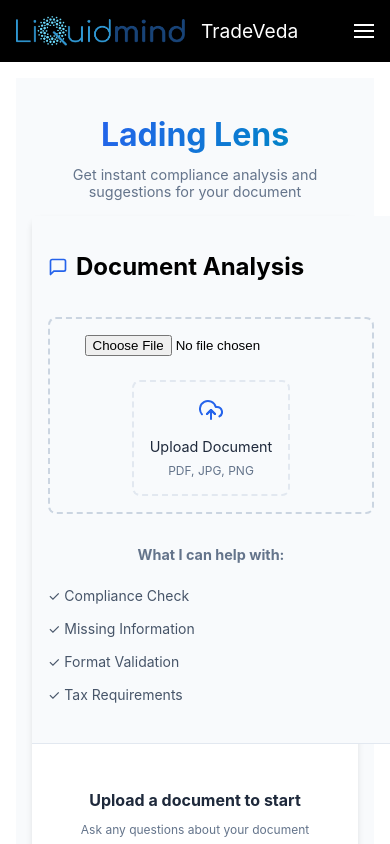
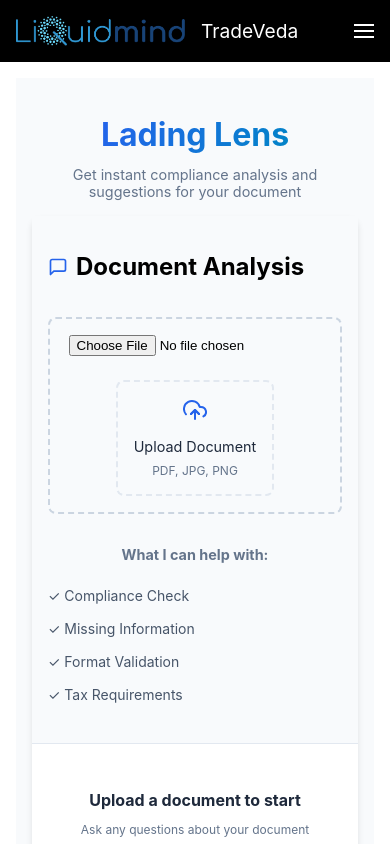
Before and after one commit to thecolossalsparkle/tradeveda, a React (Create React App) app: page /compliance-check in a window 390 px wide. Shown: the top 844 px of the page. Built offline with nearby package versions, Linux system fonts and the light colour scheme.

Commit message:
Mobile optimised

```diff
--- a/src/pages/ComplianceCheck.css
+++ b/src/pages/ComplianceCheck.css
@@ -1,3 +1,7 @@
+* {
+  box-sizing: border-box; /* Include padding and border in element's total width and height */
+}
+
 .page-container {
   min-height: 100vh;
   background: #f8fafc;
@@ -43,6 +47,7 @@
   background: var(--background-light);
   border-right: 1px solid var(--border-color);
   padding: 1.5rem;
+  overflow-y: auto; /* Allow scrolling if content overflows */
 }
 
 .sidebar-header {
@@ -146,8 +151,9 @@
 
 .chat-messages {
   flex: 1;
-  overflow-y: auto;
+  overflow-y: auto; /* Allow scrolling if content overflows */
   padding: 1.5rem;
+  max-height: calc(100vh - 300px); /* Adjust max height to prevent overflow */
 }
 
 .empty-state {
@@ -296,6 +302,52 @@
 
 .chat-messages::-webkit-scrollbar-thumb:hover {
   background: #94a3b8;
+}
+
+@media (max-width: 768px) {
+  .chat-container {
+    flex-direction: column;
+    height: auto; /* Allow height to adjust to content */
+    min-height: 500px;
+  }
+
+  .chat-sidebar {
+    width: 100%;
+    border-right: none;
+    border-bottom: 1px solid #e2e8f0;
+  }
+
+  .page-container {
+    padding: 1rem;
+  }
+}
+
+@media (max-width: 320px) {
+  .page-container {
+    padding: 0.5rem;
+  }
+
+  .compliance-header h1 {
+    font-size: 1.5rem;
+  }
+
+  .subtitle {
+    font-size: 0.8rem;
+  }
+
+  .features-list li {
+    font-size: 0.8rem;
+    padding: 0.25rem 0;
+  }
+
+  .chat-messages {
+    max-height: 250px; /* Adjust max height for smaller screens */
+  }
+
+  .message-bubble {
+    font-size: 0.8rem;
+    padding: 0.5rem;
+  }
 }
 
 @media (max-width: 768px) {
```
